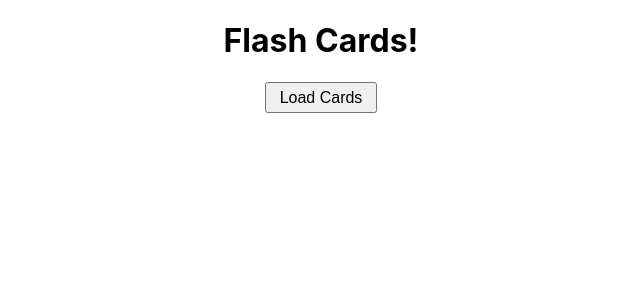
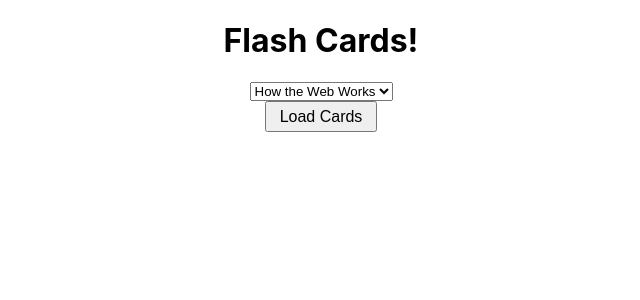
Before and after one commit to nico-martinucci/flash-cards-ts, a React (Create React App) app: page / in a window 1280 px wide. Shown: the top 300 px of the page, without its empty margins (319-959 px from the left). Built offline with nearby package versions, Linux system fonts and the light colour scheme.

Commit message:
add dropdown for specific list loading

```diff
--- a/src/CardHolder.tsx
+++ b/src/CardHolder.tsx
@@ -1,4 +1,4 @@
-import { useState } from "react"
+import { SyntheticEvent, useEffect, useState } from "react"
 import Card from "./Card"
 import { ICard } from "./Card";
 import cardData from "./cardData";
@@ -12,9 +12,19 @@ function CardHolder() {
     const [currCard, setCurrCard] = useState<number>(0);
     const [showCards, setShowCards] = useState<boolean>(false);
     const [showAnswer, setShowAnswer] = useState<boolean>(false);
+    const [cardLists, setCardLists] = useState<string[]>([]);
+    const [selectedList, setSelectedList] = useState<string>(cardData[0].name);
+
+    useEffect(function loadCardLists() {
+        const cardListOptions = cardData.map(d => d.name);
+        setCardLists(cardListOptions);
+    }, [])
 
     function loadCards() {
-        setCards(cardData);
+        console.log("selected list", selectedList)
+        const cards = cardData.find(d => d.name === selectedList);
+        console.log("cards: ", cards);
+        if (cards) setCards(cards.content);
         setShowCards(true);
     }
 
@@ -43,9 +53,16 @@ function CardHolder() {
         setShowAnswer(!showAnswer);
     }
 
+    function updateSelectedList(event: React.ChangeEvent<HTMLSelectElement>) {
+        setSelectedList(event.target.value);
+    }
+
     return (
         <div className="CardHolder-container">
             <h1>Flash Cards!</h1>
+            <select onChange={updateSelectedList} value={selectedList}>
+                {cardLists.map((l, i) => <option key={i} value={l}>{l}</option>)}
+            </select>
             <button className="CardHolder-button" onClick={loadCards}>
                 Load Cards
             </button>
--- a/src/cardData.ts
+++ b/src/cardData.ts
@@ -1,5 +1,7 @@
 const cardData = [
     {
+        name: "How the Web Works",
+        content: [{
             ok: false,
             q: "What is JSON and why is it important?",
             a: "JSON stands for JavaScript Object Notation, and is a standardized format for flattening complex data into a string, so it can be sent via HTTP. While based on JavaScript, most backend languages have a method of converting JSON data into a native data structure (such as a dictionary in Python), allowing a JavaScript frontend to easily communicate complex information with a Python backend."
@@ -13,6 +15,17 @@ const cardData = [
             ok: false,
             q: "What's the difference between cookies and localStorage?",
             a: "Both are methods of storing small bits of information client-side to maintain some level of state for a user. Cookies are a method that's built-in to modern browsers, and they are small and are sent back with every HTTP request made from a site for which a cookie is present, regardless of whether the cookie is needed for that particular request. localStorage is a property of the window object, which can be directly mutated and updated with important information (similar to what you might include in a cookie), but the data within it must be actively retrieved and included with a request when needed."
+        }]
+    },
+    {
+        name: "Frontend",
+        content: [
+            {
+                ok: false,
+                q: "Explain event delegation.",
+                a: "Event delegation is principal in frontend development whereby event listeners are elevated to parent elements, and functionality is delegated to interactive child components. Rather than each of 10 buttons have their own listener, for example, a single parent element can have a listener and can delegate interactivity and functionality based on which button is clicked. This makes for much simpler and readable code, and avoids the need for duplicate (or near-duplicate) listeners with similar funcationality. It's especially useful if interactive elements are being dynamically added, as utilizing event delegation removes the need to also dynamically add and remove event listeners as well."
+            }
+        ]
     }
 ];
 
```
Lines whose indentation alone changed are shown as unchanged.
